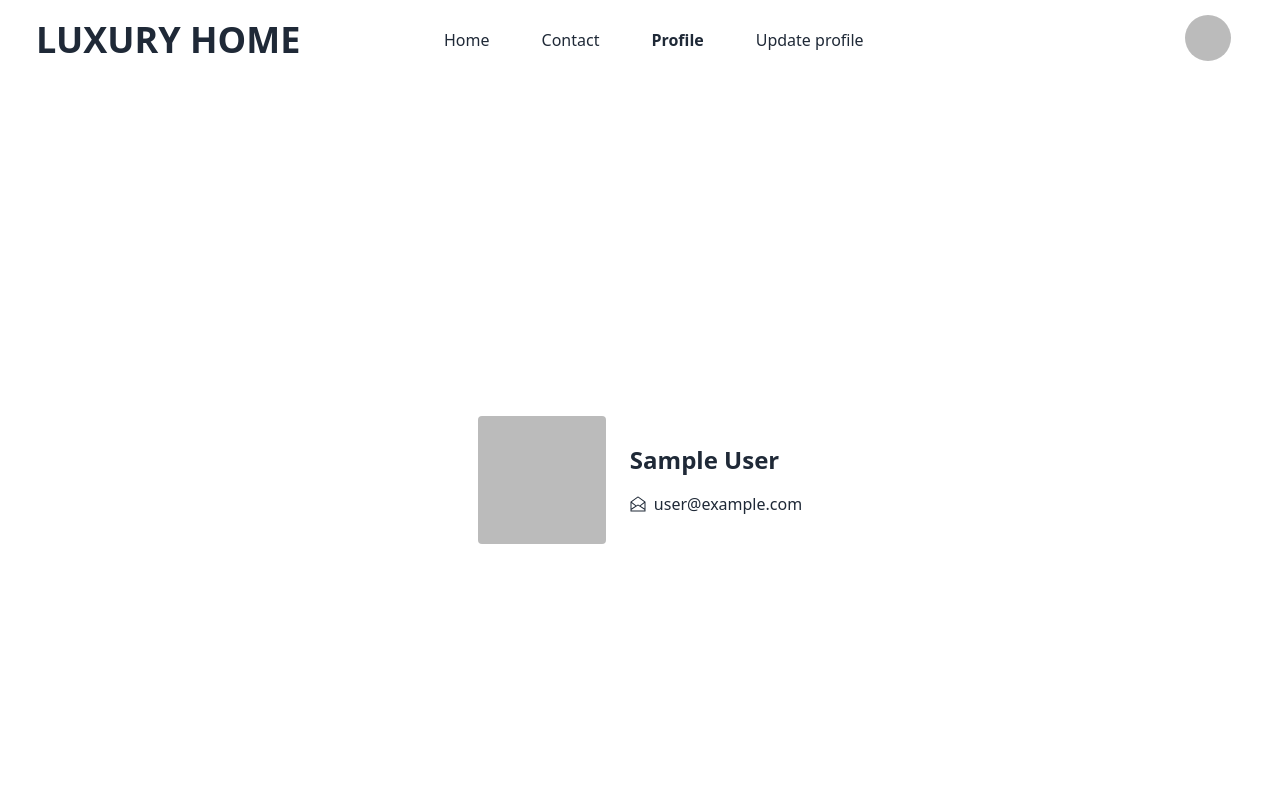
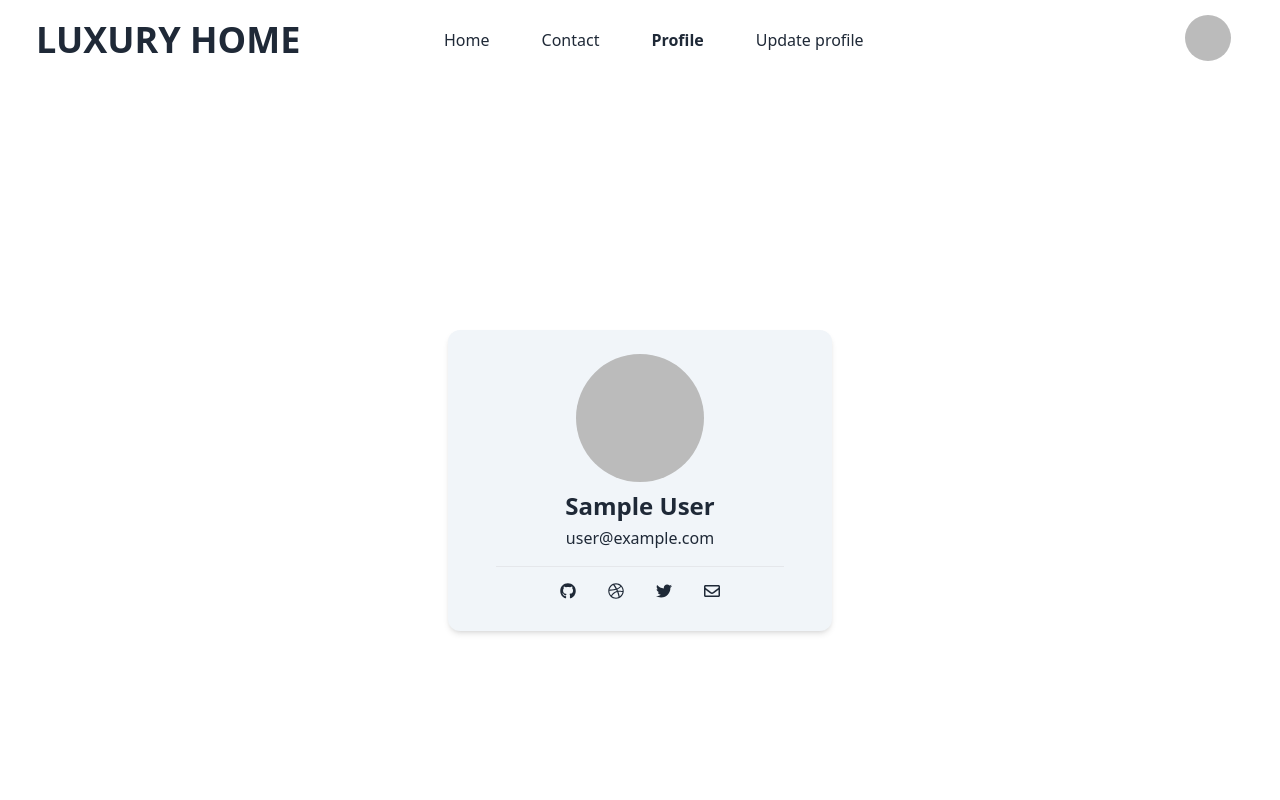
Before and after one commit to MehediMehad/LUXURYHOME, a React (Vite) app: page /profile in a window 1280 px wide. Shown: the top 800 px of the page. Built offline with nearby package versions, Linux system fonts and the light colour scheme; no server answers; sample sign-in values are in the browser's storage.

Commit message:
README File Update

```diff
--- a/src/Page/Profile.jsx
+++ b/src/Page/Profile.jsx
@@ -1,11 +1,16 @@
 import { useContext } from "react";
 import { AuthContext } from "../providers/AuthProvider";
+import { Helmet } from "react-helmet-async";
 
 const Profile = () => {
-    const { user } = useContext(AuthContext)
+    const { user, uiUpUser } = useContext(AuthContext)
+    console.log(uiUpUser);
     return (
         <>
-            <div className="mx-auto h-screen justify-center items-center max-w-md p-8 sm:flex sm:space-x-6 dark:bg-gray-50">
+            <Helmet>
+                <title>Profile</title>
+            </Helmet>
+            {/* <div className="mx-auto h-screen justify-center items-center max-w-md p-8 sm:flex sm:space-x-6 dark:bg-gray-50">
                 <div className="flex-shrink-0 w-full mb-6 h-44 sm:h-32 sm:w-32 sm:mb-0">
                     <img src={user?.photoURL} alt="user Image" className="object-cover object-center w-full h-full rounded dark:bg-gray-500" />
                 </div>
@@ -22,6 +27,39 @@
 
                     </div>
                 </div>
+            </div> */}
+            <div className="h-screen content-center">
+            <div className="flex flex-col justify-center mx-auto max-w-96 p-6 shadow-md rounded-xl sm:px-12 bg-slate-100">
+                <img src={user?.photoURL}  alt="" className="w-32 h-32 mx-auto rounded-full  aspect-square" />
+                <div className="space-y-4 text-center divide-y ">
+                    <div className="my-2 space-y-1">
+                        <h2 className="text-xl font-semibold sm:text-2xl">{user?.displayName || 'user name not defined'}</h2>
+                        <p className="px-5 text-xs sm:text-base ">{user?.email}</p>
+                    </div>
+                    <div className="flex justify-center pt-2 space-x-4 align-center">
+                        <a rel="noopener noreferrer" href="#" aria-label="GitHub" className="p-2 rounded-md ">
+                            <svg viewBox="0 0 496 512" xmlns="http://www.w3.org/2000/svg" className="w-4 h-4 fill-current">
+                                <path d="M165.9 397.4c0 2-2.3 3.6-5.2 3.6-3.3.3-5.6-1.3-5.6-3.6 0-2 2.3-3.6 5.2-3.6 3-.3 5.6 1.3 5.6 3.6zm-31.1-4.5c-.7 2 1.3 4.3 4.3 4.9 2.6 1 5.6 0 6.2-2s-1.3-4.3-4.3-5.2c-2.6-.7-5.5.3-6.2 2.3zm44.2-1.7c-2.9.7-4.9 2.6-4.6 4.9.3 2 2.9 3.3 5.9 2.6 2.9-.7 4.9-2.6 4.6-4.6-.3-1.9-3-3.2-5.9-2.9zM244.8 8C106.1 8 0 113.3 0 252c0 110.9 69.8 205.8 169.5 239.2 12.8 2.3 17.3-5.6 17.3-12.1 0-6.2-.3-40.4-.3-61.4 0 0-70 15-84.7-29.8 0 0-11.4-29.1-27.8-36.6 0 0-22.9-15.7 1.6-15.4 0 0 24.9 2 38.6 25.8 21.9 38.6 58.6 27.5 72.9 20.9 2.3-16 8.8-27.1 16-33.7-55.9-6.2-112.3-14.3-112.3-110.5 0-27.5 7.6-41.3 23.6-58.9-2.6-6.5-11.1-33.3 2.6-67.9 20.9-6.5 69 27 69 27 20-5.6 41.5-8.5 62.8-8.5s42.8 2.9 62.8 8.5c0 0 48.1-33.6 69-27 13.7 34.7 5.2 61.4 2.6 67.9 16 17.7 25.8 31.5 25.8 58.9 0 96.5-58.9 104.2-114.8 110.5 9.2 7.9 17 22.9 17 46.4 0 33.7-.3 75.4-.3 83.6 0 6.5 4.6 14.4 17.3 12.1C428.2 457.8 496 362.9 496 252 496 113.3 383.5 8 244.8 8zM97.2 352.9c-1.3 1-1 3.3.7 5.2 1.6 1.6 3.9 2.3 5.2 1 1.3-1 1-3.3-.7-5.2-1.6-1.6-3.9-2.3-5.2-1zm-10.8-8.1c-.7 1.3.3 2.9 2.3 3.9 1.6 1 3.6.7 4.3-.7.7-1.3-.3-2.9-2.3-3.9-2-.6-3.6-.3-4.3.7zm32.4 35.6c-1.6 1.3-1 4.3 1.3 6.2 2.3 2.3 5.2 2.6 6.5 1 1.3-1.3.7-4.3-1.3-6.2-2.2-2.3-5.2-2.6-6.5-1zm-11.4-14.7c-1.6 1-1.6 3.6 0 5.9 1.6 2.3 4.3 3.3 5.6 2.3 1.6-1.3 1.6-3.9 0-6.2-1.4-2.3-4-3.3-5.6-2z"></path>
+                            </svg>
+                        </a>
+                        <a rel="noopener noreferrer" href="#" aria-label="Dribble" className="p-2 rounded-md ">
+                            <svg viewBox="0 0 512 512" xmlns="http://www.w3.org/2000/svg" className="w-4 h-4 fill-current">
+                                <path d="M256 8C119.252 8 8 119.252 8 256s111.252 248 248 248 248-111.252 248-248S392.748 8 256 8zm163.97 114.366c29.503 36.046 47.369 81.957 47.835 131.955-6.984-1.477-77.018-15.682-147.502-6.818-5.752-14.041-11.181-26.393-18.617-41.614 78.321-31.977 113.818-77.482 118.284-83.523zM396.421 97.87c-3.81 5.427-35.697 48.286-111.021 76.519-34.712-63.776-73.185-116.168-79.04-124.008 67.176-16.193 137.966 1.27 190.061 47.489zm-230.48-33.25c5.585 7.659 43.438 60.116 78.537 122.509-99.087 26.313-186.36 25.934-195.834 25.809C62.38 147.205 106.678 92.573 165.941 64.62zM44.17 256.323c0-2.166.043-4.322.108-6.473 9.268.19 111.92 1.513 217.706-30.146 6.064 11.868 11.857 23.915 17.174 35.949-76.599 21.575-146.194 83.527-180.531 142.306C64.794 360.405 44.17 310.73 44.17 256.323zm81.807 167.113c22.127-45.233 82.178-103.622 167.579-132.756 29.74 77.283 42.039 142.053 45.189 160.638-68.112 29.013-150.015 21.053-212.768-27.882zm248.38 8.489c-2.171-12.886-13.446-74.897-41.152-151.033 66.38-10.626 124.7 6.768 131.947 9.055-9.442 58.941-43.273 109.844-90.795 141.978z"></path>
+                            </svg>
+                        </a>
+                        <a rel="noopener noreferrer" href="#" aria-label="Twitter" className="p-2 rounded-md ">
+                            <svg viewBox="0 0 512 512" xmlns="http://www.w3.org/2000/svg" className="w-4 h-4 fill-current">
+                                <path d="M459.37 151.716c.325 4.548.325 9.097.325 13.645 0 138.72-105.583 298.558-298.558 298.558-59.452 0-114.68-17.219-161.137-47.106 8.447.974 16.568 1.299 25.34 1.299 49.055 0 94.213-16.568 130.274-44.832-46.132-.975-84.792-31.188-98.112-72.772 6.498.974 12.995 1.624 19.818 1.624 9.421 0 18.843-1.3 27.614-3.573-48.081-9.747-84.143-51.98-84.143-102.985v-1.299c13.969 7.797 30.214 12.67 47.431 13.319-28.264-18.843-46.781-51.005-46.781-87.391 0-19.492 5.197-37.36 14.294-52.954 51.655 63.675 129.3 105.258 216.365 109.807-1.624-7.797-2.599-15.918-2.599-24.04 0-57.828 46.782-104.934 104.934-104.934 30.213 0 57.502 12.67 76.67 33.137 23.715-4.548 46.456-13.32 66.599-25.34-7.798 24.366-24.366 44.833-46.132 57.827 21.117-2.273 41.584-8.122 60.426-16.243-14.292 20.791-32.161 39.308-52.628 54.253z"></path>
+                            </svg>
+                        </a>
+                        <a rel="noopener noreferrer" href="#" aria-label="Email" className="p-2 rounded-md ">
+                            <svg viewBox="0 0 512 512" xmlns="http://www.w3.org/2000/svg" className="w-4 h-4 fill-current">
+                                <path d="M464 64H48C21.49 64 0 85.49 0 112v288c0 26.51 21.49 48 48 48h416c26.51 0 48-21.49 48-48V112c0-26.51-21.49-48-48-48zm0 48v40.805c-22.422 18.259-58.168 46.651-134.587 106.49-16.841 13.247-50.201 45.072-73.413 44.701-23.208.375-56.579-31.459-73.413-44.701C106.18 199.465 70.425 171.067 48 152.805V112h416zM48 400V214.398c22.914 18.251 55.409 43.862 104.938 82.646 21.857 17.205 60.134 55.186 103.062 54.955 42.717.231 80.509-37.199 103.053-54.947 49.528-38.783 82.032-64.401 104.947-82.653V400H48z"></path>
+                            </svg>
+                        </a>
+                    </div>
+                </div>
+            </div>
             </div>
         </>
     );
--- a/src/Page/ProfileUpdated.jsx
+++ b/src/Page/ProfileUpdated.jsx
@@ -2,8 +2,10 @@
 import { AuthContext } from "../providers/AuthProvider";
 import { updateProfile } from "firebase/auth";
 import { NavLink } from "react-router-dom";
+import { Helmet } from "react-helmet-async";
 const ProfileUpdated = () => {
-  const { user } = useContext(AuthContext)
+
+  const { user,setUiUpUser } = useContext(AuthContext)
   const [displayName, setDisplayName] = useState(user?.displayName);
   const [profileImgUrl, setProfileImgUrl] = useState(user?.photoURL);
   const handleSave = () => {
@@ -11,17 +13,28 @@
       displayName: displayName,
       photoURL: profileImgUrl,
 
-      });
+    })
+    .then(() => {
+      setUiUpUser({
+        ...user,
+          displayName: displayName,
+          photoURL: profileImgUrl
+      })
+    })
 }
   return (
+    <>
+      <Helmet>
+        <title>Profile Updated</title>
+      </Helmet>
       <div className="content-center h-screen text-center items-center">
-      <div className=" bg-emerald-100 md:w-1/4 mx-auto rounded-md p-5 shadow-lg">
+        <div className="bg-slate-100 md:w-1/4 mx-auto rounded-md p-5 shadow-lg">
           <img className=" inline rounded-full" src={user.photoURL} alt="" />
           <h1 className="text-2xl font-bold">Hello {user?.displayName}</h1>
           <h2 className="text-2xl my-3">Update Profile</h2>
           <div className="mb-3">
             <input
-        className=" w-full p-3 rounded-md"
+              className=" w-full  p-3 rounded-md"
               type="text"
               placeholder="Display Name"
               value={displayName}
@@ -40,6 +53,7 @@
           </div>
         </div>
       </div>
+    </>
   );
 }
 
--- a/src/components/Articles.jsx
+++ b/src/components/Articles.jsx
@@ -1,7 +1,7 @@
 
 const Articles = () => {
     return (
-        <div className="mb-20 mt-14">
+        <div className="mb-20 mt-14 mx-5 md:mx-0">
             <div className="text-center mb-3">
                 <h1 className="text-xl">OUR LATEST HOMES</h1>
                 <h1 className="text-4xl font-bold">News & Articles</h1>
--- a/src/components/Banner.jsx
+++ b/src/components/Banner.jsx
@@ -10,7 +10,7 @@
                 <div className="lg:pl-4">
                     <p data-aos="fade-left">Luxury Real Estate</p>
                     <p data-aos="fade-right" className='md:text-7xl text-3xl mt-2 font-light font-serif'>ITS TIME TO FIND YOUR LUXURY HOME</p>
-                    <p className='md:text-xl text-base text-gray-500 md:mt-5'>Lorem ipsum dolor sit amet, consectetur adipiscing elit, sed do eiusmod tempor incid alor the old familer olfre idunt ut labore ellt.</p>
+                    <p className='md:text-xl text-base text-gray-500 md:mt-5'>Experience the art of Residential Architecture with our expert team. From concept to creation, we specialize in bringing your dream home to life. Let’s shape your vision into architectural marvels.</p>
                 </div>
             </div>
             <div className="lg:col-span-1 col-span-2">
--- a/src/components/Root.jsx
+++ b/src/components/Root.jsx
@@ -5,7 +5,7 @@
 const Root = () => {
     return (
         <div>
-            <div className="">
+            <div className="h-[80px]">
             <Navbar></Navbar>
             </div>
             <Outlet />
--- a/src/providers/AuthProvider.jsx
+++ b/src/providers/AuthProvider.jsx
@@ -1,6 +1,6 @@
 import PropTypes from 'prop-types';
 import { createContext, useEffect, useState } from "react";
-import { GithubAuthProvider, GoogleAuthProvider, createUserWithEmailAndPassword, getAuth, onAuthStateChanged, signInWithEmailAndPassword, signInWithPopup, signOut, updateProfile } from "firebase/auth";
+import { GithubAuthProvider, GoogleAuthProvider, createUserWithEmailAndPassword, getAuth, onAuthStateChanged, signInWithEmailAndPassword, signInWithPopup, signOut } from "firebase/auth";
 import app from '../firebase/firebase.config';
 // import { data } from 'autoprefixer';
 
@@ -11,6 +11,7 @@
 const auth = getAuth(app);
 
 const AuthProvider = ({ children }) => {
+    const [uiUpUser , setUiUpUser] = useState({})
     const [user, setUser] = useState(null)
     const [loading, setLoading] = useState(true)
     const [houses, setHouses] = useState([])
@@ -31,19 +32,13 @@
         return createUserWithEmailAndPassword(auth, email, password)
     }
     // update user
-    const updateUserProfile =(name, image ) => {
-       return updateProfile(auth.currentUser, {
-            displayName: name,
-            photoURL: image
-          }).then(() => {
-            // Profile updated!
-            // ...
-          }).catch(() => {
-            // An error occurred
-            // ...
-          });
+    // const updateUserProfile =(name, image ) => {
+    //    return updateProfile(auth.currentUser, {
+    //         displayName: name,
+    //         photoURL: image
+    //       })
 
-    }
+    // }
 
     //Login
     const signIn = (email, password) => {
@@ -89,7 +84,9 @@
         githubLogin,
         loading,
         houses,
-        updateUserProfile
+        setUser,
+        setUiUpUser,
+        uiUpUser,
     }
     return (
         <AuthContext.Provider value={authInfo}>
```
Also changed, not shown: src/Page/Register.jsx (+12 -3 lines), src/components/Navbar.jsx (+9 -5 lines). Lines whose indentation alone changed are shown as unchanged.
